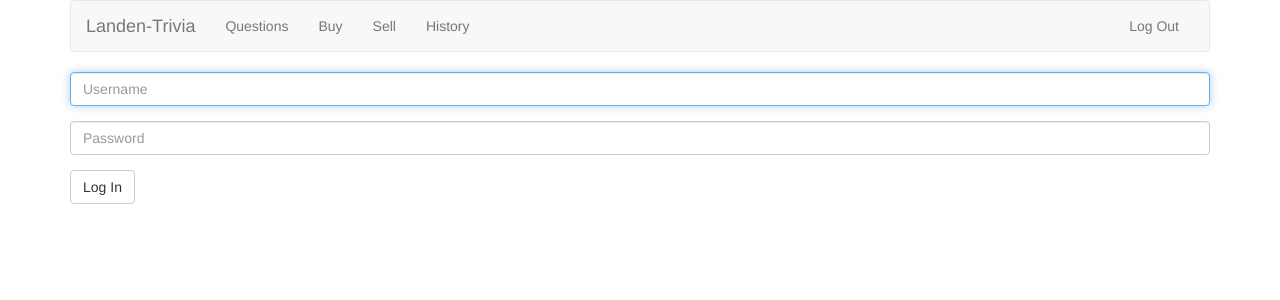
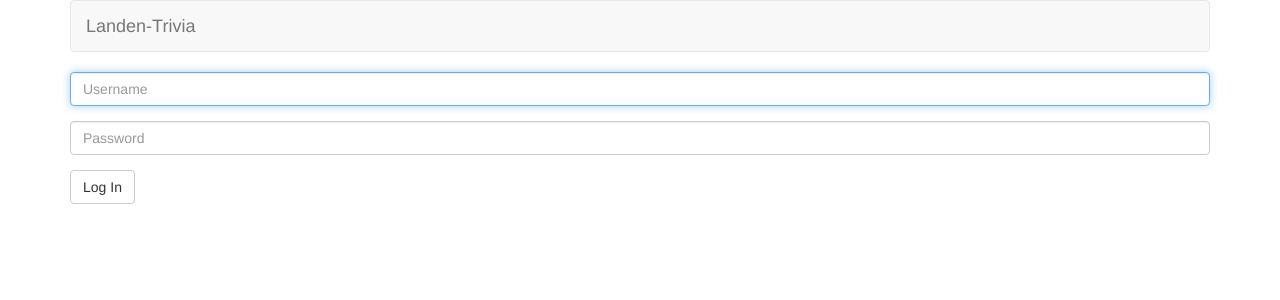
Before and after one commit to Chris-Wijgh/Trivia-Project-Web-ProgIK, a Flask app: page / in a window 1280 px wide. Shown: the top 300 px of the page. Run offline with Flask 2, Linux system fonts and the light colour scheme; the visitor is signed in with stand-in values (Sample User, id 1); some libraries are stand-ins or nearby versions.

Commit message:
added new HTML page for index plus changed a lot of other stuff

```diff
--- a/trivia/css/styles.css
+++ b/trivia/css/styles.css
@@ -44,3 +44,8 @@
     /* left-align tables' cells */
     text-align: left;
 }
+
+body
+    {
+        background-color: grey;
+    }
--- a/trivia/templates/frontpage.html
+++ b/trivia/templates/frontpage.html
@@ -1,7 +1,7 @@
 {% extends "layout.html" %}
 
 {% block title %}
-    Log In
+    Frontpage
 {% endblock %}
 
 {% block main %}
--- a/trivia/templates/index.html
+++ b/trivia/templates/index.html
@@ -1,7 +1,7 @@
 {% extends "layout.html" %}
 
 {% block title %}
-    Log In
+   Index
 {% endblock %}
 
 {% block main %}
--- a/trivia/templates/layout.html
+++ b/trivia/templates/layout.html
@@ -16,7 +16,7 @@
         <script src="https://code.jquery.com/jquery-3.1.1.min.js"></script>
         <script src="https://maxcdn.bootstrapcdn.com/bootstrap/3.3.7/js/bootstrap.min.js"></script>
 
-        <title>Landen-Trivia: {% block title %}{% endblock %}</title>
+        <title>Landen-Trivia{% block title %}{% endblock %}</title>
 
     </head>
 
@@ -33,19 +33,11 @@
                             <span class="icon-bar"></span>
                             <span class="icon-bar"></span>
                         </button>
-                        <a class="navbar-brand" href="{{ url_for('index') }}">Landen-Trivia</a>
+                        <a class="navbar-brand" a class="text-align" href="{{ url_for('index') }}">Landen-Trivia</a>
                     </div>
                     <div class="collapse navbar-collapse" id="navbar">
                         {% if session.user_id %}
-                            <ul class="nav navbar-nav">
-                                <li><a href="{{ url_for('Questions') }}">Questions</a></li>
-                                <li><a href="{{ url_for('buy') }}">Buy</a></li>
-                                <li><a href="{{ url_for('sell') }}">Sell</a></li>
-                                <li><a href="{{ url_for('history') }}">History</a></li>
-                            </ul>
-                            <ul class="nav navbar-nav navbar-right">
-                                <li><a href="{{ url_for('logout') }}">Log Out</a></li>
-                            </ul>
+
                         {% else %}
                             <ul class="nav navbar-nav navbar-right">
                                 <li><a href="{{ url_for('register') }}">Register</a></li>
--- a/trivia/templates/login.html
+++ b/trivia/templates/login.html
@@ -8,7 +8,7 @@
     <form action="{{ url_for('login') }}" method="post">
         <fieldset>
             <div class="form-group">
-                <input autocomplete="off" autofocus class="form-control" name="username" placeholder="Username" type="text"/>
+                <input autocomplete="off" autofocus class="form-control" name="username" placeholder="username" type="text"/>
             </div>
             <div class="form-group">
                 <input class="form-control" name="password" placeholder="Password" type="password"/>
```
Also changed, not shown: trivia/trivia.db.
